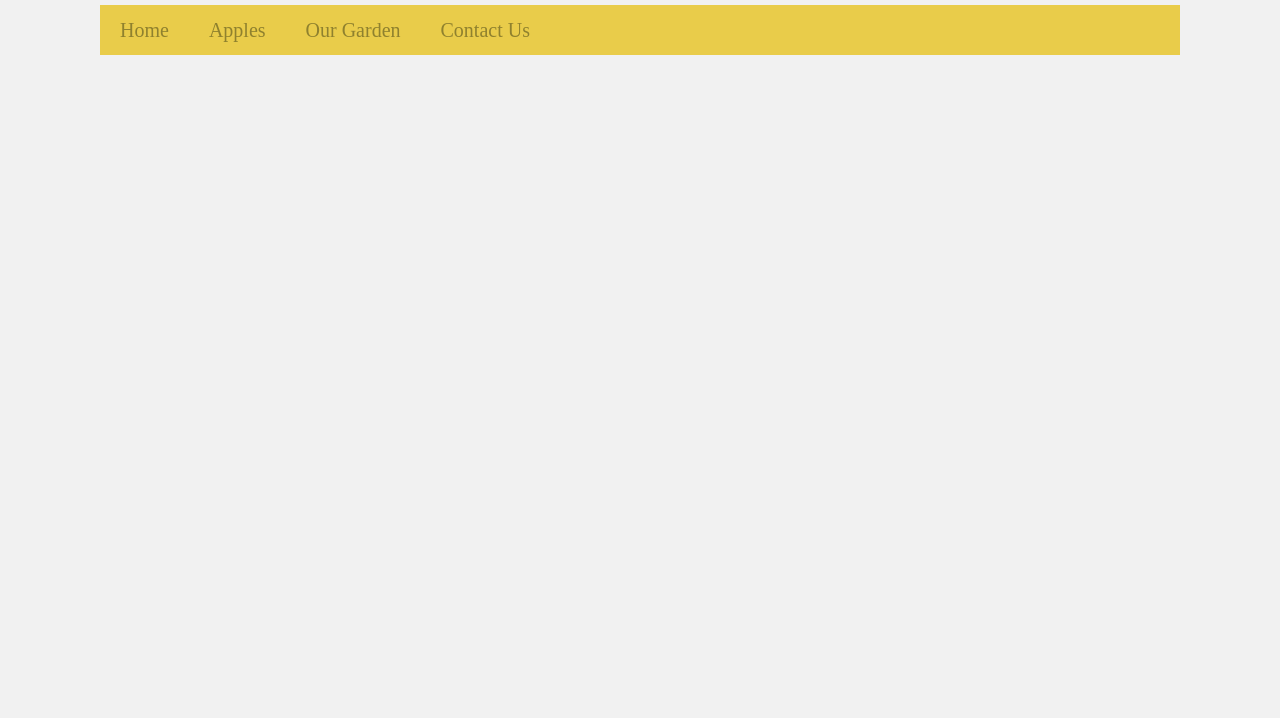
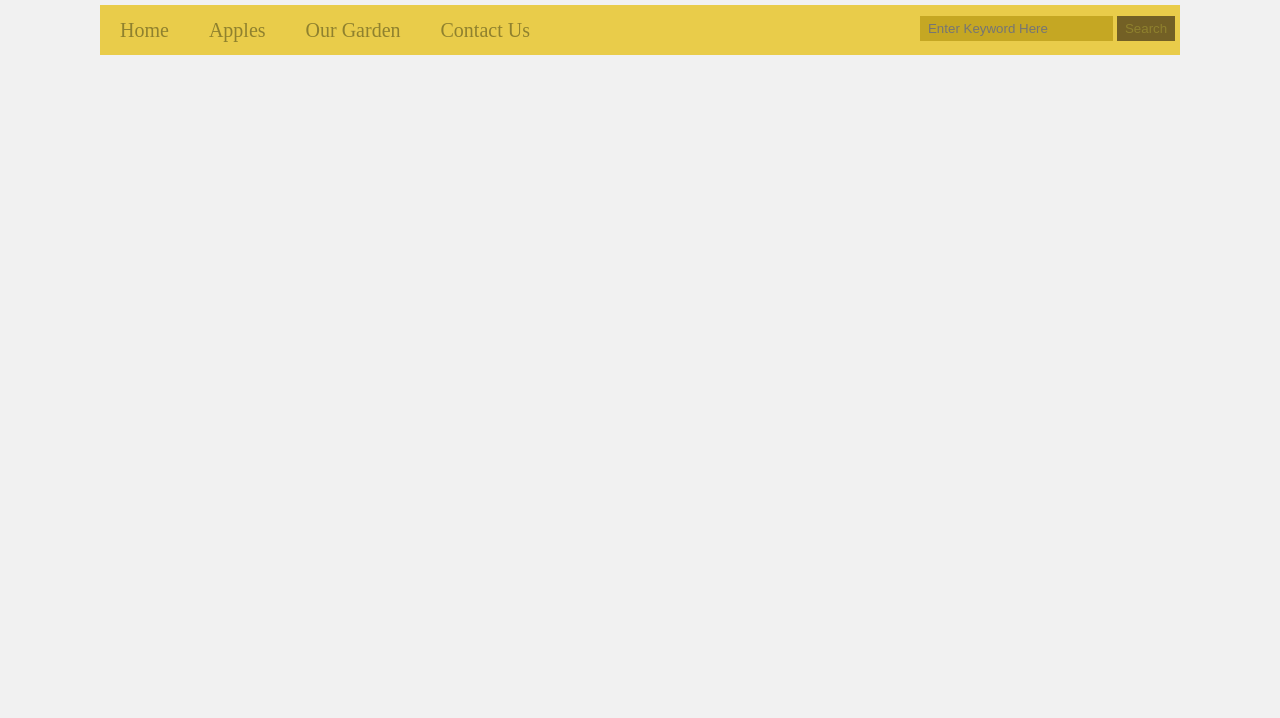
Before and after one commit to nihaltowfiq/Apple-Store, a plain HTML site: page index.html in a window 1280 px wide. Shown: the part 82-800 px from the top of the page. Drawn offline with Linux system fonts and the light colour scheme.

Commit message:
searchbox and style added

```diff
--- a/index.html
+++ b/index.html
@@ -19,6 +19,12 @@
                     <li><a href="#">Contact Us</a></li>
                 </ul>
             </div>
+            <div id="searchbox">
+                <form method="GET">
+                    <input type="text" class="text" placeholder="Enter Keyword Here">
+                    <input type="submit" value="Search" class="submit">
+                </form>
+            </div>
         </div>
     </div>
 </body>
--- a/style.css
+++ b/style.css
@@ -22,6 +22,8 @@ body {
 #menu {
     height: 50px;
     background-color: #E9CC4A;
+    float: left;
+    margin-right: 370px;
 }
 #menu ul{
     list-style-type: none;
@@ -42,3 +44,24 @@ body {
     background-color: #FBDF5A;
     border-bottom: 3px solid #D0B729;
 }
+#searchbox {
+    overflow: hidden;
+    background-color: #E9CC4A;
+    height: 50px;
+}
+#searchbox .text{
+    background-color: #C5A723;
+    border: none;
+    color: white;
+    padding: 5px 8px;
+    margin-top: 11px;
+}
+#searchbox .submit{
+    background-color: #736025;
+    border: none;
+    color: #8F812E;
+    padding: 5px 8px;
+}
+#searchbox .submit:hover{
+    cursor: pointer;
+}
```
